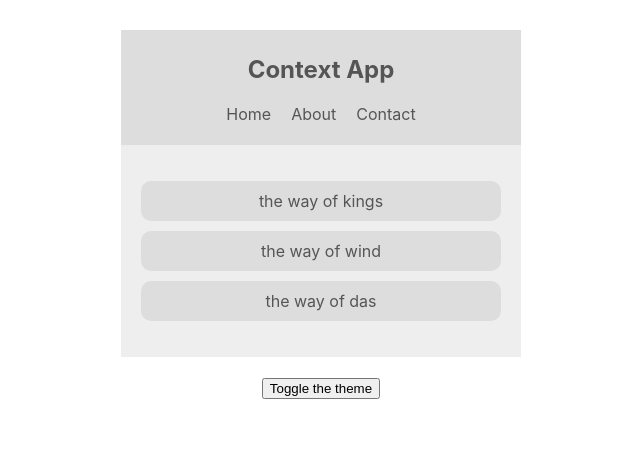
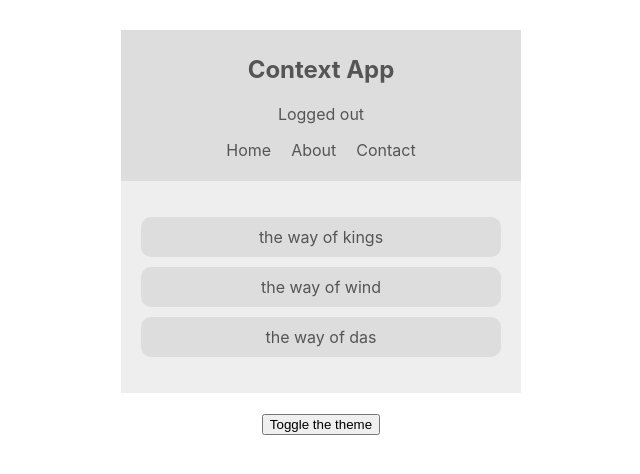
Before and after one commit to ozzytop/react-context-hooks, a React (Create React App) app: page / in a window 1280 px wide. Shown: the top 474 px of the page, without its empty margins (319-959 px from the left). Built offline with nearby package versions, Linux system fonts and the light colour scheme.

Commit message:
Consuming the new provider

```diff
--- a/src/components/BookList.js
+++ b/src/components/BookList.js
@@ -2,8 +2,10 @@
 import { ThemeContext } from '../contexts/ThemeContext';
 
 
-// First method to consume the provider
+
 class BookList extends Component {
+
+    // First method to consume the provider
     static contextType = ThemeContext;
 
     render() {
--- a/src/components/Navbar.js
+++ b/src/components/Navbar.js
@@ -1,17 +1,22 @@
 import React, { Component } from 'react';
 import { ThemeContext } from '../contexts/ThemeContext';
+import { AuthContext } from '../contexts/AuthContext';
 
-// Second method to consume the provider. Defining the Provider itself
 class NavBar extends Component {
-
     render() {
         return (
-            <ThemeContext.Consumer>{(context) => {
-                const { isLightTheme, light, dark } = context;
+            // Second method to consume the provider. Defining the Provider itself
+            <AuthContext.Consumer>{(authContext) => (
+                <ThemeContext.Consumer>{(themeContext) => {
+                    const { isAuthenticated, toggleAuth} = authContext;
+                    const { isLightTheme, light, dark } = themeContext;
                     const theme = isLightTheme ? light : dark;
                     return(
                         <nav style={{ background: theme.ui , color: theme.syntax}}>
                             <h1>Context App</h1>
+                            <div onClick={toggleAuth}>
+                                { isAuthenticated ? 'Log In' : 'Logged out'}
+                            </div>
                             <ul>
                                 <li>Home</li>
                                 <li>About</li>
@@ -20,6 +25,7 @@
                         </nav>
                     )
                 }}</ThemeContext.Consumer>
+            )}</AuthContext.Consumer>
         );
     }
 }
--- a/src/contexts/AuthContext.js
+++ b/src/contexts/AuthContext.js
@@ -7,7 +7,7 @@
         isAuthenticated: false
     }
     toggleAuth = () => {
-        this.setState({ isAuthenticated: !this.isAuthenticated});
+        this.setState({ isAuthenticated: !this.state.isAuthenticated});
     }
     render() {
         return (
```
Lines whose indentation alone changed are shown as unchanged.
